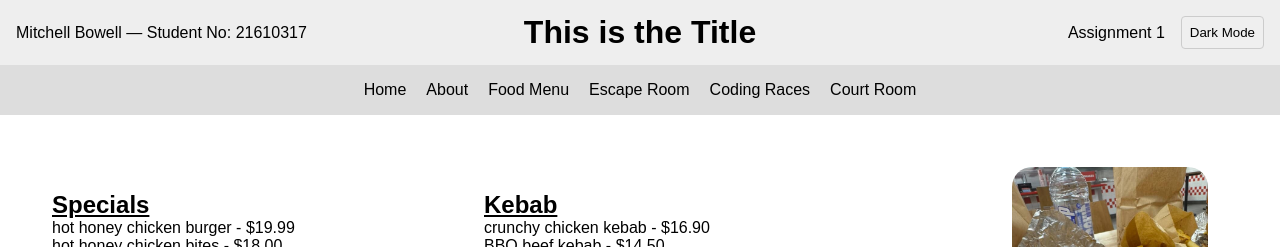
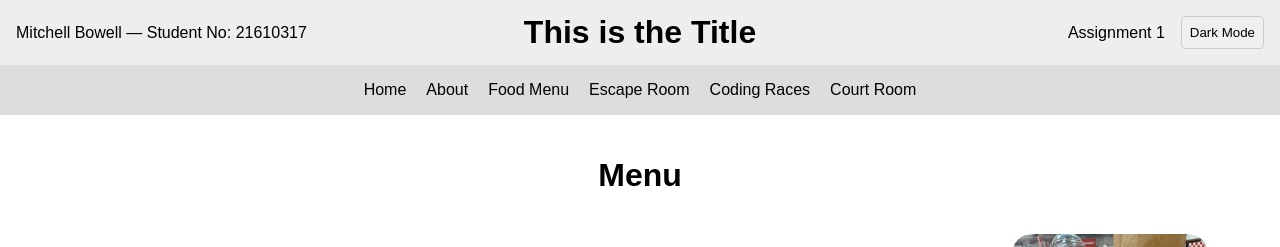
Before and after one commit to MitchBow/CWA-Assignment-1, a Next.js app: page /Hamburger_Menu in a window 1280 px wide. Shown: the top 247 px of the page. Built offline with nearby package versions, Linux system fonts and the light colour scheme.

Commit message:
added title

```diff
--- a/app/Hamburger_Menu/page.tsx
+++ b/app/Hamburger_Menu/page.tsx
@@ -1,5 +1,6 @@
 export default function HamburgerMenuPage() {
   return (
+    <div><h1 style={{ textAlign: 'center', marginTop: '10px', marginBottom: '20px' }}>Menu</h1>
     <div
       style={{
         display: 'flex',
@@ -75,5 +76,5 @@ export default function HamburgerMenuPage() {
         />
       </div>
     </div>
-  );
+  </div>);
 }
```
